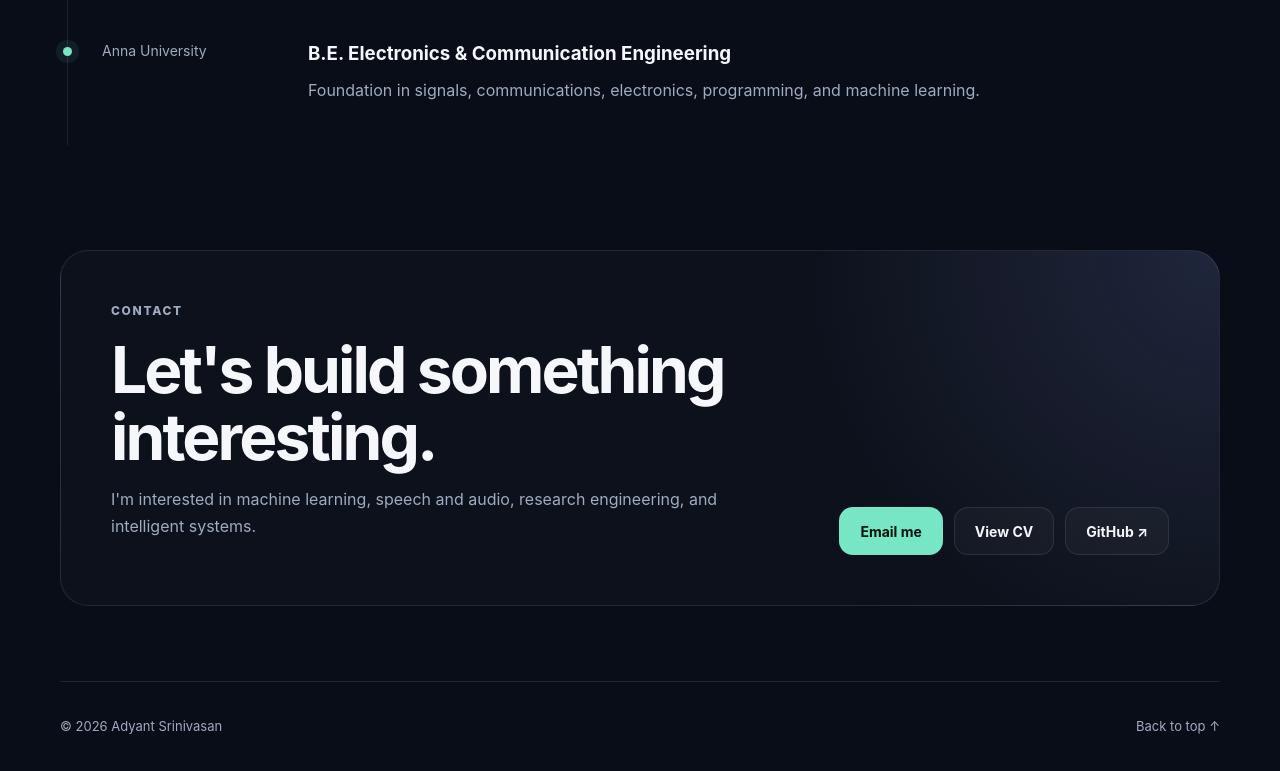
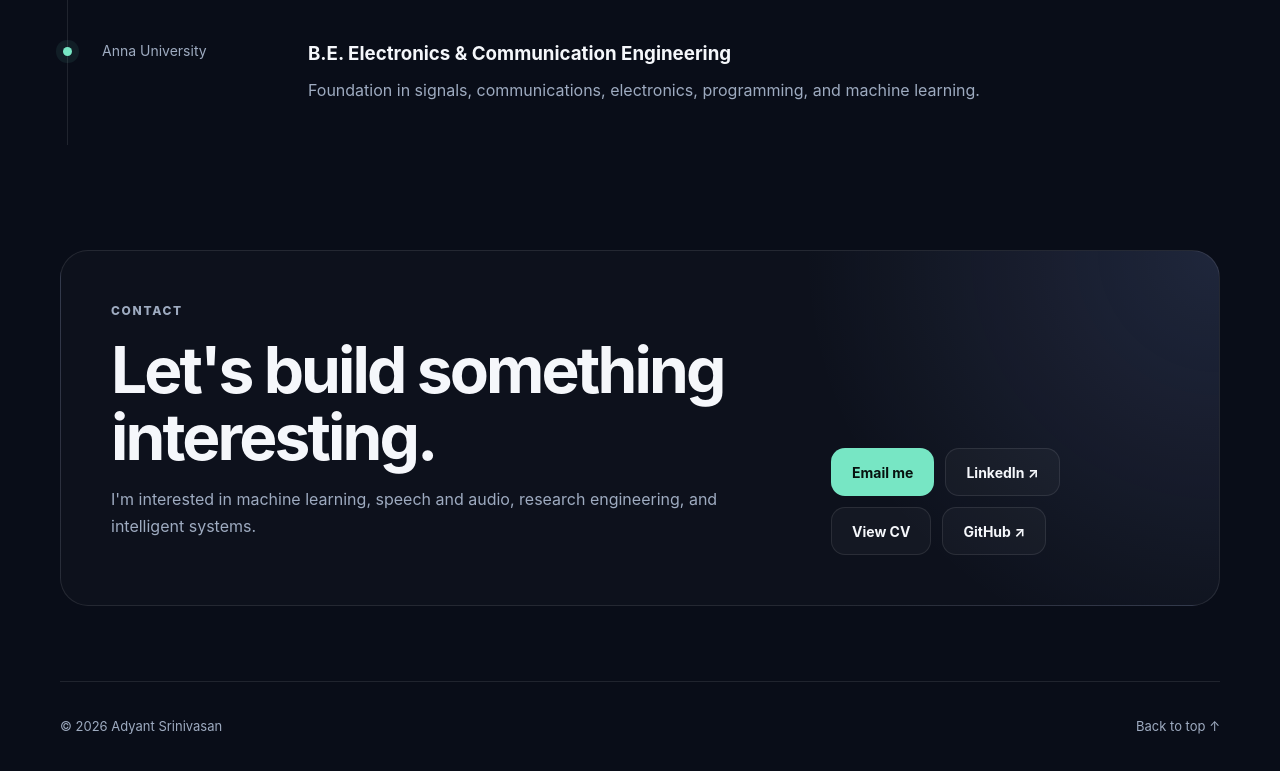
Before and after one commit to ad-srvn/ad-srvn.github.io, a plain HTML site: page index.html in a window 1280 px wide. Shown: the part 5077-5848 px from the top of the page. Drawn offline with Linux system fonts and the light colour scheme.

Commit message:
Add LinkedIn link to contact section
Updated contact section to include LinkedIn link.

```diff
--- a/index.html
+++ b/index.html
@@ -59,7 +59,7 @@ section{padding:105px 0}.head{max-width:760px;margin-bottom:46px}.head h2,.conta
 <div class="timeline"><article><div class="when">UC Santa Barbara</div><div><h3>Research Assistant</h3><p>Neural numerical solvers, sparse computation, diagnostics, and decomposition methods for nonlinear PDEs.</p></div></article><article><div class="when">Anna University</div><div><h3>Student Researcher</h3><p>Speech anti-spoofing countermeasures, signal processing, speaker representations, and deep classification models.</p></div></article><article><div class="when">UC Santa Barbara</div><div><h3>M.S. Electrical & Computer Engineering</h3><p>Graduate study across machine learning, signal processing, scientific computing, and intelligent systems.</p></div></article><article><div class="when">Anna University</div><div><h3>B.E. Electronics & Communication Engineering</h3><p>Foundation in signals, communications, electronics, programming, and machine learning.</p></div></article></div>
 </section>
 
-<section id="contact" class="wrap contact"><div><p class="eyebrow">CONTACT</p><h2>Let's build something interesting.</h2><p>I'm interested in machine learning, speech and audio, research engineering, and intelligent systems.</p></div><div class="actions"><a class="btn primary" href="mailto:ad.srvn@gmail.com">Email me</a><a class="btn secondary" href="cv.html">View CV</a><a class="btn secondary" href="https://github.com/ad-srvn" target="_blank" rel="noreferrer">GitHub ↗</a></div></section>
+<section id="contact" class="wrap contact"><div><p class="eyebrow">CONTACT</p><h2>Let's build something interesting.</h2><p>I'm interested in machine learning, speech and audio, research engineering, and intelligent systems.</p></div><div class="actions"><a class="btn primary" href="mailto:ad.srvn@gmail.com">Email me</a><a class="btn secondary" href="https://www.linkedin.com/in/adyant-srinivasan/" target="_blank" rel="noreferrer">LinkedIn ↗</a><a class="btn secondary" href="cv.html">View CV</a><a class="btn secondary" href="https://github.com/ad-srvn" target="_blank" rel="noreferrer">GitHub ↗</a></div></section>
 </main>
 <footer class="footer wrap"><span>© <span id="y"></span> Adyant Srinivasan</span><a href="#top">Back to top ↑</a></footer>
 <script>document.getElementById("y").textContent=new Date().getFullYear();</script>
```
